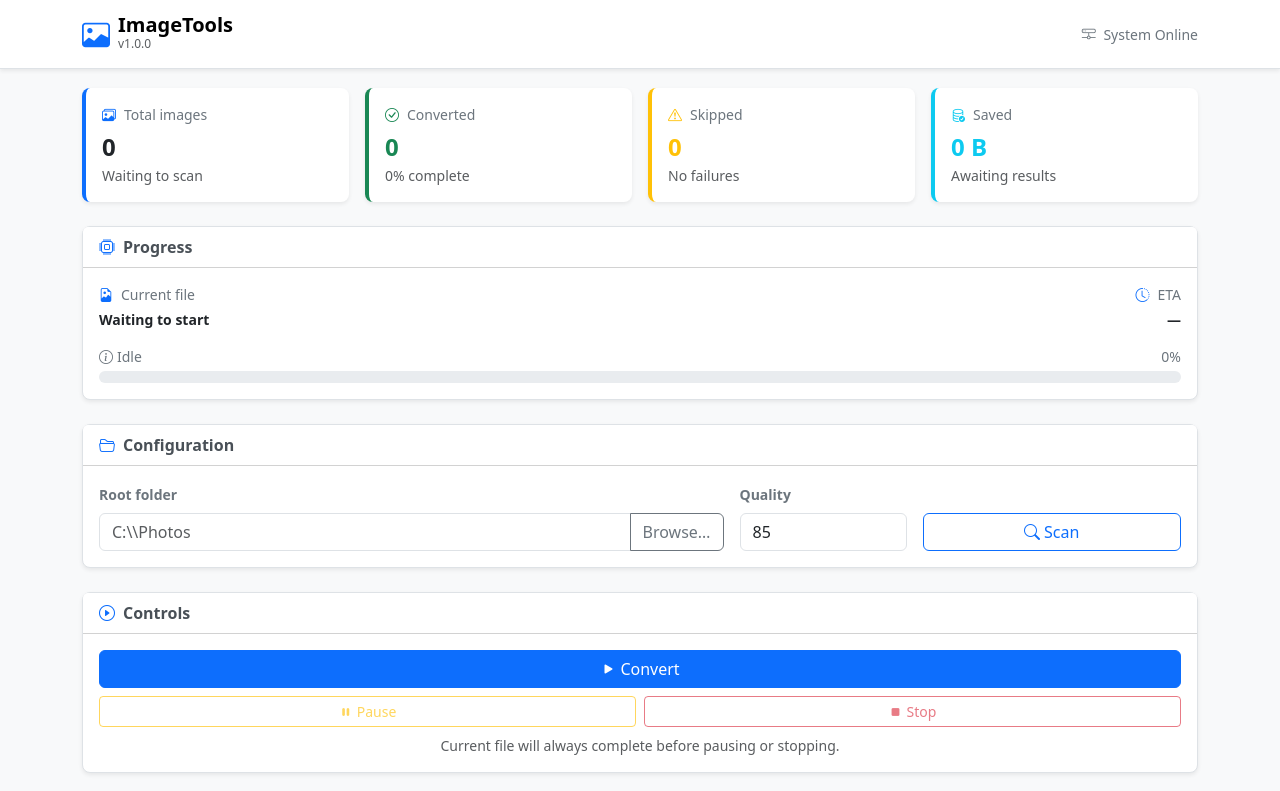
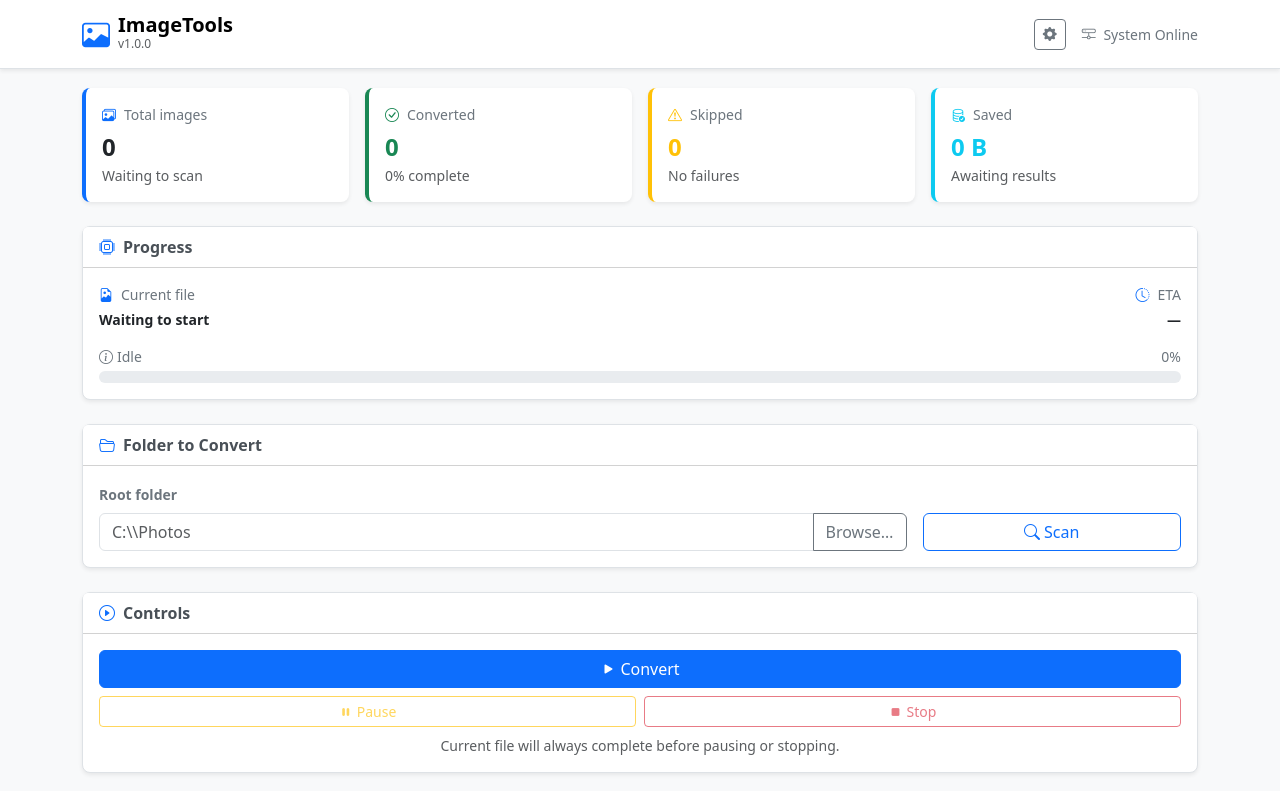
Before and after one commit to scott-dowell/ImageTools, a Flask app: page / in a window 1280 px wide. Shown: the top 791 px of the page. Run offline with Flask 3, Linux system fonts and the light colour scheme.

Commit message:
Relocate quality setting to a new Settings dialog and rename configuration card header. Closes #29

```diff
--- a/templates/index.html
+++ b/templates/index.html
@@ -42,8 +42,13 @@
           <div class="small text-muted" style="font-size: 0.75rem;">v1.0.0</div>
         </div>
       </a>
-      <div class="ms-auto text-secondary small">
-        <i class="bi bi-hdd-network me-1"></i> System Online
+      <div class="ms-auto d-flex align-items-center gap-3">
+        <button class="btn btn-sm btn-outline-secondary" data-bs-toggle="modal" data-bs-target="#settingsModal" title="Settings">
+          <i class="bi bi-gear-fill"></i>
+        </button>
+        <div class="text-secondary small">
+          <i class="bi bi-hdd-network me-1"></i> System Online
+        </div>
       </div>
     </div>
   </nav>
@@ -130,20 +135,16 @@
 
     <div class="card shadow-sm mb-4">
       <div class="card-header bg-white d-flex align-items-center">
-        <i class="bi bi-folder2-open me-2 text-primary"></i>Configuration
+        <i class="bi bi-folder2-open me-2 text-primary"></i>Folder to Convert
       </div>
       <div class="card-body">
         <div class="row g-3 align-items-end">
-          <div class="col-md-7">
+          <div class="col-md-9">
             <label class="form-label text-secondary small fw-bold">Root folder</label>
             <div class="input-group">
               <input id="rootFolder" class="form-control" placeholder="C:\\Photos" />
               <button id="browseBtn" class="btn btn-outline-secondary" type="button" data-bs-toggle="modal" data-bs-target="#browseModal">Browse…</button>
             </div>
-          </div>
-          <div class="col-md-2">
-            <label class="form-label text-secondary small fw-bold">Quality</label>
-            <input id="quality" class="form-control" type="number" min="1" max="100" value="85" />
           </div>
           <div class="col-md-3 d-flex gap-2">
             <button id="scanBtn" class="btn btn-outline-primary w-100">
@@ -229,6 +230,30 @@
           <button id="browseSelectBtn" type="button" class="btn btn-primary btn-sm" disabled>
             <i class="bi bi-folder-check me-1"></i>Select Folder
           </button>
+        </div>
+      </div>
+    </div>
+  </div>
+
+  <!-- Settings Modal -->
+  <div class="modal fade" id="settingsModal" tabindex="-1" aria-labelledby="settingsModalLabel" aria-hidden="true">
+    <div class="modal-dialog">
+      <div class="modal-content">
+        <div class="modal-header">
+          <h5 class="modal-title" id="settingsModalLabel">
+            <i class="bi bi-gear-fill me-2 text-secondary"></i>Settings
+          </h5>
+          <button type="button" class="btn-close" data-bs-dismiss="modal" aria-label="Close"></button>
+        </div>
+        <div class="modal-body">
+          <div class="mb-3">
+            <label for="quality" class="form-label text-secondary small fw-bold">Conversion Quality (1-100)</label>
+            <input id="quality" class="form-control" type="number" min="1" max="100" value="85" />
+            <div class="form-text small">Higher quality results in larger file sizes.</div>
+          </div>
+        </div>
+        <div class="modal-footer">
+          <button type="button" class="btn btn-primary btn-sm" data-bs-dismiss="modal">Close</button>
         </div>
       </div>
     </div>
```
Also changed, not shown: CHANGELOG.md.
